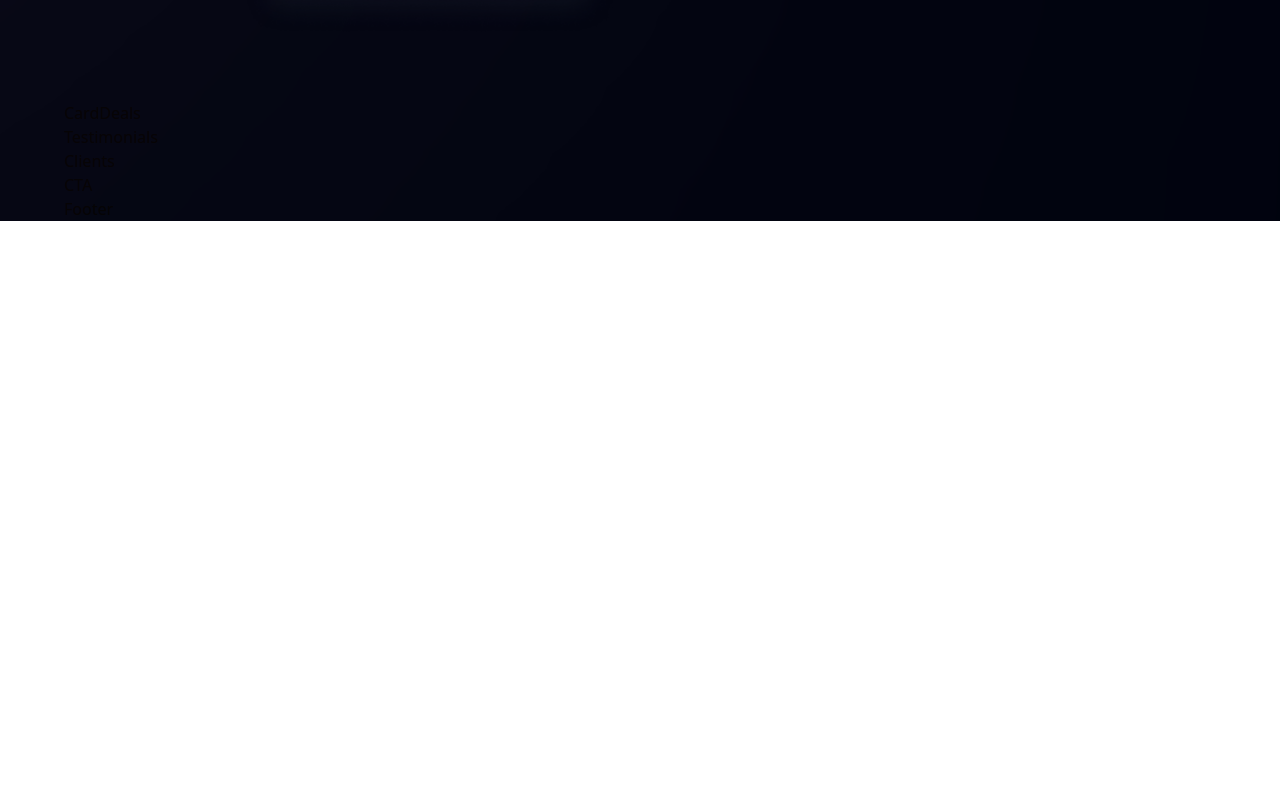
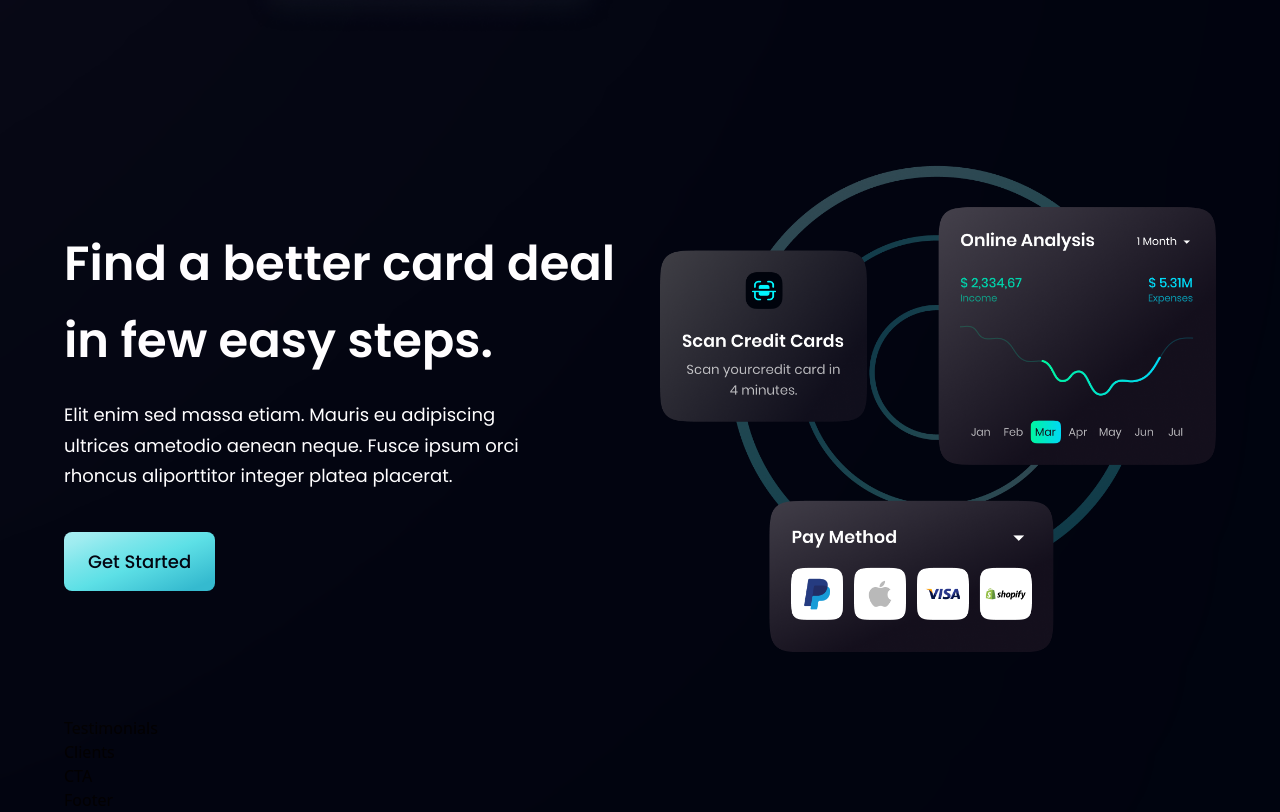
Before and after one commit to Macabre908/BankAppFrontend, a React (Vite) app in the folder BankApp/: page / in a window 1280 px wide. Shown: the part 2088-2900 px from the top of the page. Before the commit the page ends 2309 px from the top, so only its background shows below. Built offline with nearby package versions, Linux system fonts and the light colour scheme.

Commit message:
Added CardDeal component

```diff
--- a/BankApp/src/components/CardDeals.jsx
+++ b/BankApp/src/components/CardDeals.jsx
@@ -1,9 +1,26 @@
-import React from 'react'
+import { card } from "../assets";
+import styles, { layout } from '../styles';
+import Button from "./Button";
 
-const CardDeals = () => {
-  return (
-    <div>CardDeals</div>
+const CardDeals = () => (
+    <section className={layout.section}>
+      <div className={layout.sectionInfo}>
+        <h1 className={styles.heading2}>Find a better card deal <br className="sm:block hidden"/> in few easy steps.</h1>
+        <p className={`${styles.paragraph} text-white max-w-[470px] mt-5`}>
+        Elit enim sed massa etiam.
+        Mauris eu adipiscing ultrices ametodio
+        aenean neque. Fusce ipsum orci rhoncus
+        aliporttitor integer platea placerat.
+        </p>
+        <Button styles="mt-10"/>
+      </div>
+
+      <div className={layout.sectionImg}>
+        <img src={card} alt='card' className="w-[100%] h-[100%]
+        relative z-[5]"/>
+      </div>
+    </section>
   )
-}
+
 
 export default CardDeals;
```
